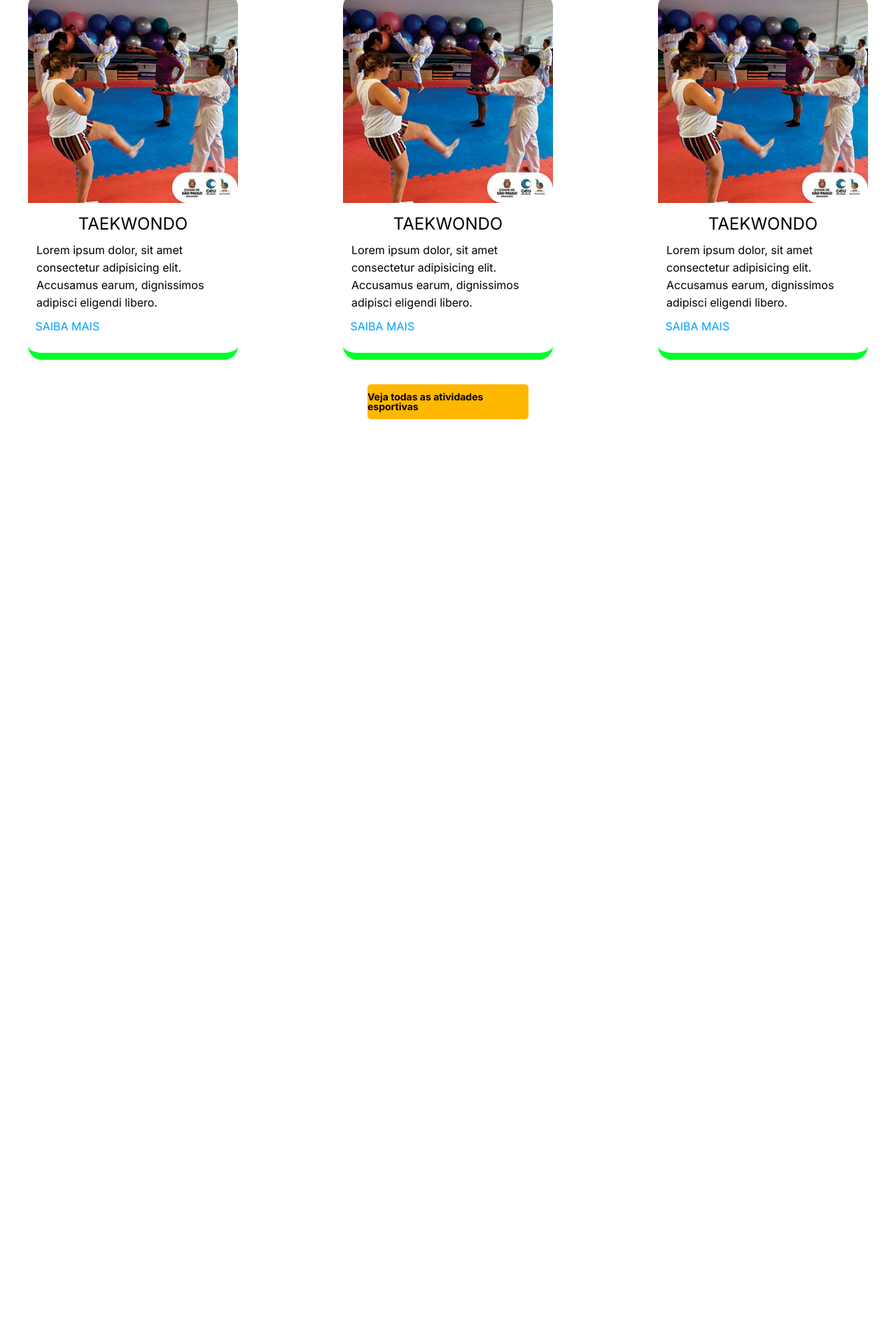
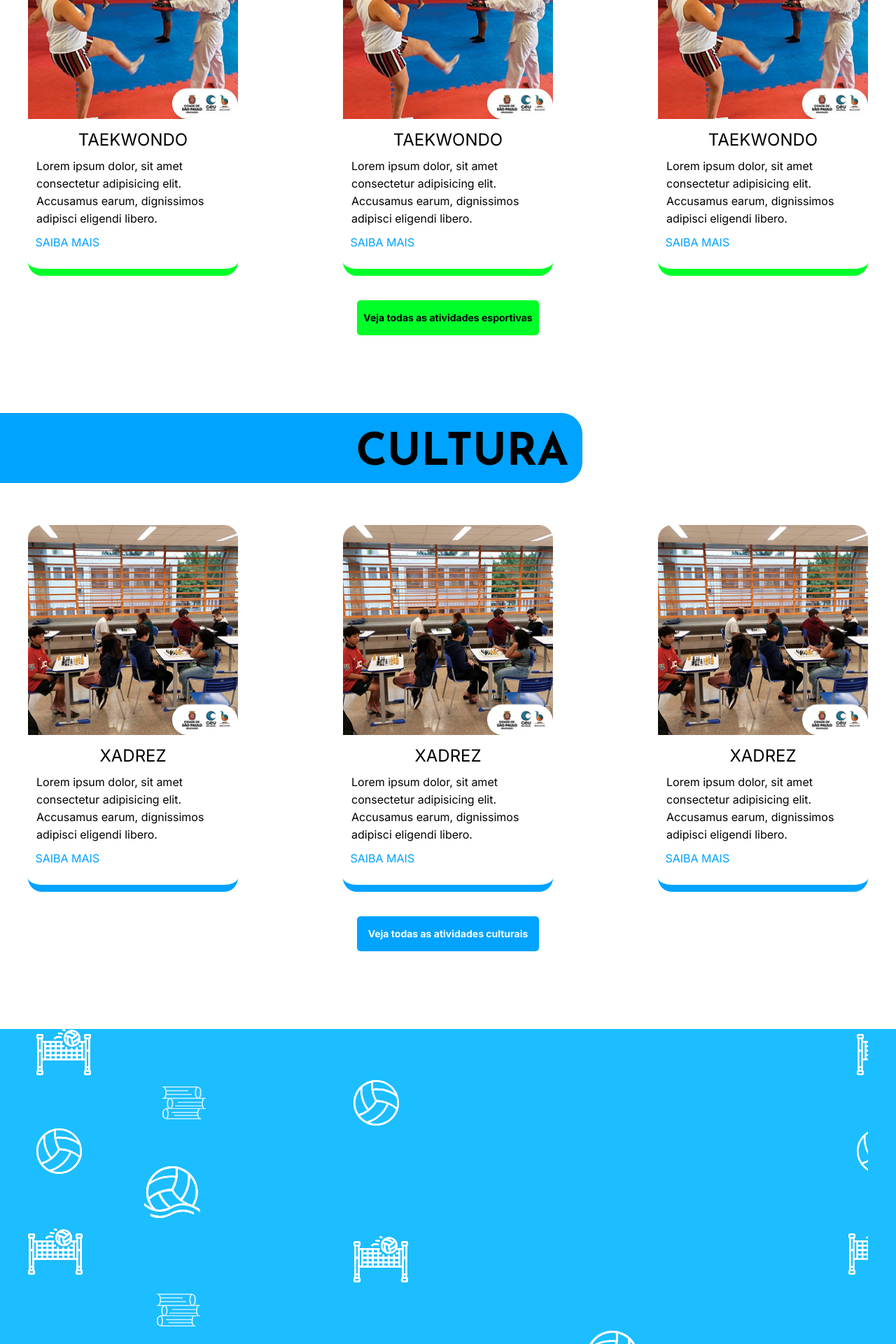
Before and after one commit to Alexqwe21/efata, a PHP site: page / in a window 1280 px wide; the page is wider, and only the part inside the window is pictured. Shown: the part 2680-4600 px from the top of that part at 70% size. Before the commit the page ends 3279 px from the top of that part, so only its background shows below. Run offline with PHP 8.4, Linux system fonts and the light colour scheme.

Commit message:
nova seção feita e estilos aplicados

```diff
--- a/index.html
+++ b/index.html
@@ -282,6 +282,81 @@
             </article>
         </section>
 
+
+
+        <section class="eventos_cul">
+
+            <div class="largura_total">
+                <h2>CULTURA</h2>
+            </div>
+
+
+
+            <div class="space"></div>
+
+            <article class="site">
+                <div class="eventos_esporte_cultura">
+                    <div class="evento_esporte_cultura">
+                        <a href="#">
+                            <img src="img/cultura.png" alt="esporte">
+                            <div>
+                                <h3>XADREZ</h3>
+                                <p>Lorem ipsum dolor, sit amet consectetur adipisicing elit. Accusamus earum,
+                                    dignissimos adipisci eligendi libero.</p>
+                                <span> SAIBA MAIS</span>
+
+                            </div>
+
+                        </a>
+                    </div>
+
+                    <div class="evento_esporte_cultura">
+                        <a href="#">
+                            <img src="img/cultura.png" alt="esporte">
+                            <div>
+                                <h3>XADREZ</h3>
+                                <p>Lorem ipsum dolor, sit amet consectetur adipisicing elit. Accusamus earum,
+                                    dignissimos adipisci eligendi libero.</p>
+                                <span> SAIBA MAIS</span>
+
+                            </div>
+
+                        </a>
+                    </div>
+
+                    <div class="evento_esporte_cultura">
+                        <a href="#">
+                            <img src="img/cultura.png" alt="esporte">
+                            <div>
+                                <h3>XADREZ</h3>
+                                <p>Lorem ipsum dolor, sit amet consectetur adipisicing elit. Accusamus earum,
+                                    dignissimos adipisci eligendi libero.</p>
+                                <span> SAIBA MAIS</span>
+
+                            </div>
+
+                        </a>
+                    </div>
+
+                </div>
+                <div class="space"></div>
+                <div class="centro">
+                    <a href="#" class="ver_atividades">Veja todas as atividades culturais</a>
+                </div>
+
+            </article>
+        </section>
+
+
+        <section class="galeria_volei">
+            <article class="site">
+<img src="img/fundo_icones.svg" alt="icones">
+            </article>
+        </section>
+
+
+
+
     </main>
 
 
--- a/style.css
+++ b/style.css
@@ -418,9 +418,12 @@ header {
                         width: 40%;
                         justify-content: space-between;
 
-                        .sobre_nos {
+                        .sobre_nos, .saiba_mais {
                             border: none;
                             cursor: pointer;
+                            font-weight: 700;
+                            font-family: var(--fonte_INTER);
+                            font-size: 14px;
                         }
                     }
                 }
@@ -430,8 +433,9 @@ header {
 }
 
 .eventos_prox,
-.eventos_espor {
-    height: 1000px;
+.eventos_espor,
+.eventos_cul {
+    height: 880px;
 
     .largura_total {
         h2 {
@@ -504,7 +508,8 @@ header {
 }
 
 
-.eventos_espor {
+.eventos_espor,
+.eventos_cul {
     .inverter {
         width: 100%;
         display: flex;
@@ -526,6 +531,7 @@ header {
         .eventos_esporte_cultura {
             .evento_esporte_cultura {
                 width: 300px;
+
                 a {
                     background-color: white;
                     width: 300px;
@@ -552,7 +558,7 @@ header {
 
                         p {
                             text-align: start;
-                            margin: 13px 0 13px 12px ;
+                            margin: 13px 0 13px 12px;
                             font-family: var(--fonte_INTER);
                             color: black;
                             font-size: 16px;
@@ -573,14 +579,53 @@ header {
                 }
             }
 
-            .centro{
-                .ver_atividades{
-                    background-color: #00FF29;
-                    width: 100%;
+
+        }
+
+        .centro {
+            .ver_atividades {
+                background-color: #00FF29;
+                width: 260px;
+            }
+        }
+    }
+
+}
+
+
+.eventos_cul {
+    .largura_total {
+        background: #00A3FF;
+
+        h2 {
+            color: black;
+        }
+    }
+
+    .site {
+        .eventos_esporte_cultura {
+            .evento_esporte_cultura {
+                div {
+                    border-bottom: 10px solid #00A3FF !important;
                 }
             }
         }
 
+        .centro {
+            .ver_atividades {
+                background-color: #00A3FF;
+                width: 260px;
+                color: white;
+            }
+        }
+
     }
+}
 
+.galeria_volei{
+    min-height: 700px;
+    background-color: #1CBEFF;
+    .site{
+        background: url(img/fundo_icones.svg);
+    }
 }
```
Also changed, not shown: img/cultura.png (added), img/fundo_icones.svg (added).
